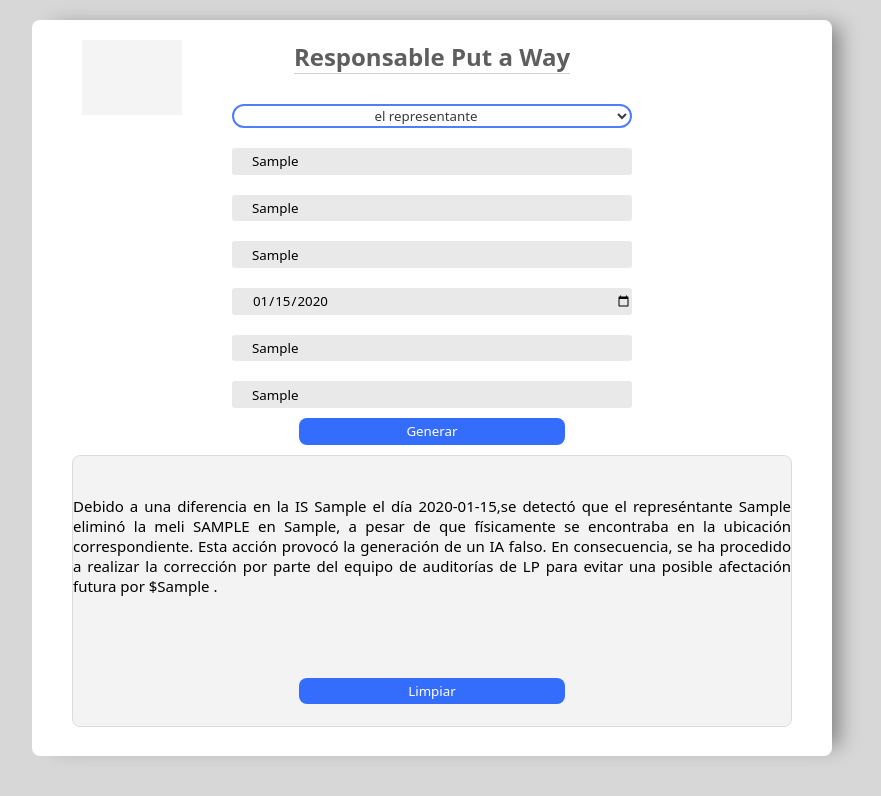
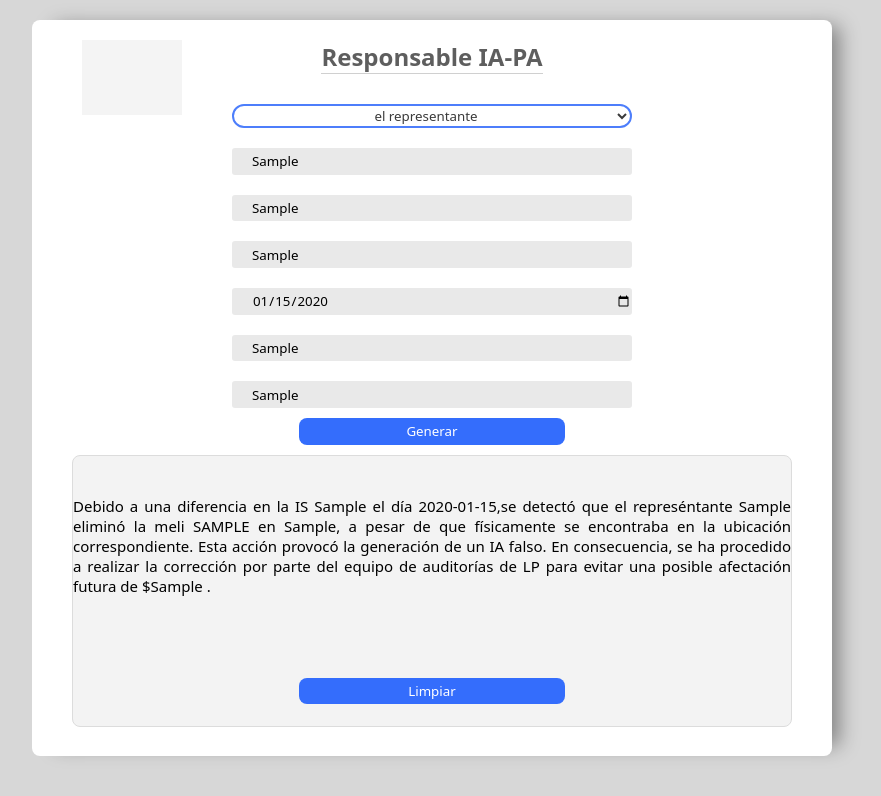
Before and after one commit to OtonielVz/Responsables, a plain HTML site: page responsables.html in a window 1280 px wide. Both pictures are taken after typing "Sample", "Sample", "Sample", "2020-01-15", "Sample", "Sample" into the empty fields and a click on the button "Generar". Shown: the whole page, without its empty margins (208-1089 px from the left). Drawn offline with Linux system fonts and the light colour scheme; grey boxes are pictures that could not be loaded.

Commit message:
responsables.html

```diff
--- a/responsables.html
+++ b/responsables.html
@@ -180,7 +180,7 @@
     <div id="toastBox"></div>
     <section>
       <div class="text-generator">
-        <h1>Responsable Put a Way</h1>
+        <h1>Responsable IA-PA</h1>
         <img src="https://i.ibb.co/WsVSGj7/logo-black.png" width="100" />
         <form>
           <select id="genero">
@@ -219,7 +219,7 @@
             correspondiente. Esta acción provocó la generación de un IA falso.
             En consecuencia, se ha procedido a realizar la corrección por parte
             del equipo de auditorías de LP para evitar una posible afectación
-            futura por $<span class="cost"></span> .
+            futura de $<span class="cost"></span> .
           </p>
           <div class="btms">
             <button id="copy" class="button">Copiar texto</button>
```
